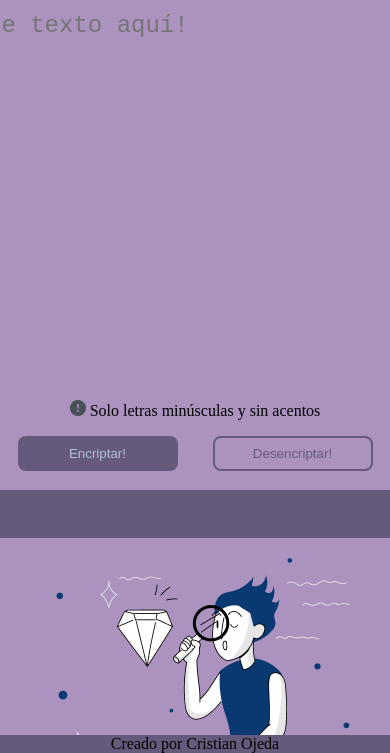
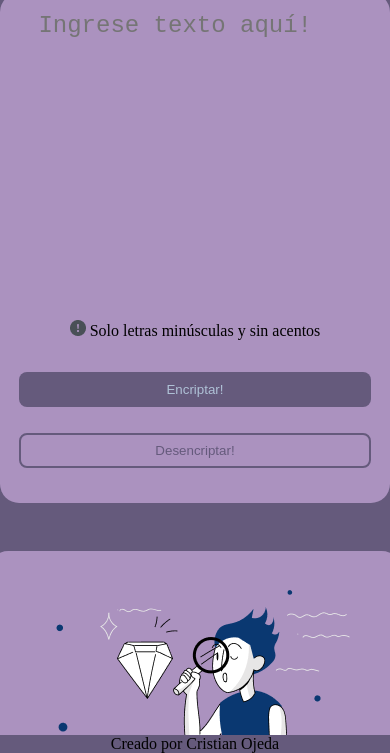
Before and after one commit to Criztiian65/Encriptador_de_Texto_Cristian_Ojeda, a plain HTML site: page index.html in a window 390 px wide. Shown: the part 91-844 px from the top of the page. Drawn offline with Linux system fonts and the light colour scheme.

Commit message:
retoques finales resposivos

```diff
--- a/styles/stylex.css
+++ b/styles/stylex.css
@@ -54,9 +54,11 @@ section{
     border: none;
     resize: none;
     outline: none;
+    box-sizing: border-box;
     background-color: var(--color-secundario);
-    height: 20rem;
-    width: 35rem;
+    padding: 0 1.2rem 0 1.2rem;
+    height: 100%;
+    width: 100%;
     font-size: 1.5rem;
 }
 
@@ -68,7 +70,7 @@ section{
 .contenedor_pie_box{
     margin:auto;
     text-align: center;
-    width: -webkit-fill-available;
+    width: 100%;
 }
 
 .contenedor_btn{
@@ -130,13 +132,14 @@ button:active {
     width: 22rem;
     font-size: 1.5rem;
     padding: 1rem;
+    overflow-wrap: break-word;
 }
 
 .contenedor_inicial{
     align-items: center;
     display: flex;
     flex-direction: column;
-
+    padding: 1.2rem;
 }
 
 .imagen_inicial{
@@ -181,14 +184,39 @@ footer{
     }
 
     .contenedor_texto{
+        width: auto;
+    }
+
+    .text_area{
+        height: 15rem;
+        width: 100%;
+        padding: 0 1.2rem 0 1.2rem;
+        box-sizing: border-box;
+    }
+    .contenedor_salida{
+        margin-top: 3rem;
+        width: auto;
+    }
+
+
+    .contenedor_btn{
+        display: flex;
+        flex-direction: column;
+        align-items: center;
+        height: 6rem;
+        justify-content: space-between;
+        padding: 1rem 0 1rem 0;
+    }
+
+    .box_out_text{
+        padding: 0 1.2rem 0 1.2rem;
+        box-sizing: border-box;
+        overflow-wrap: anywhere;
+    }
+
+    .tamaño_btn{
         width: 100%;
     }
-
-    .contenedor_salida{
-        margin-top: 3rem;
-        width: 100%;
-    }
-
     main{
         overflow: auto;
     }
```
